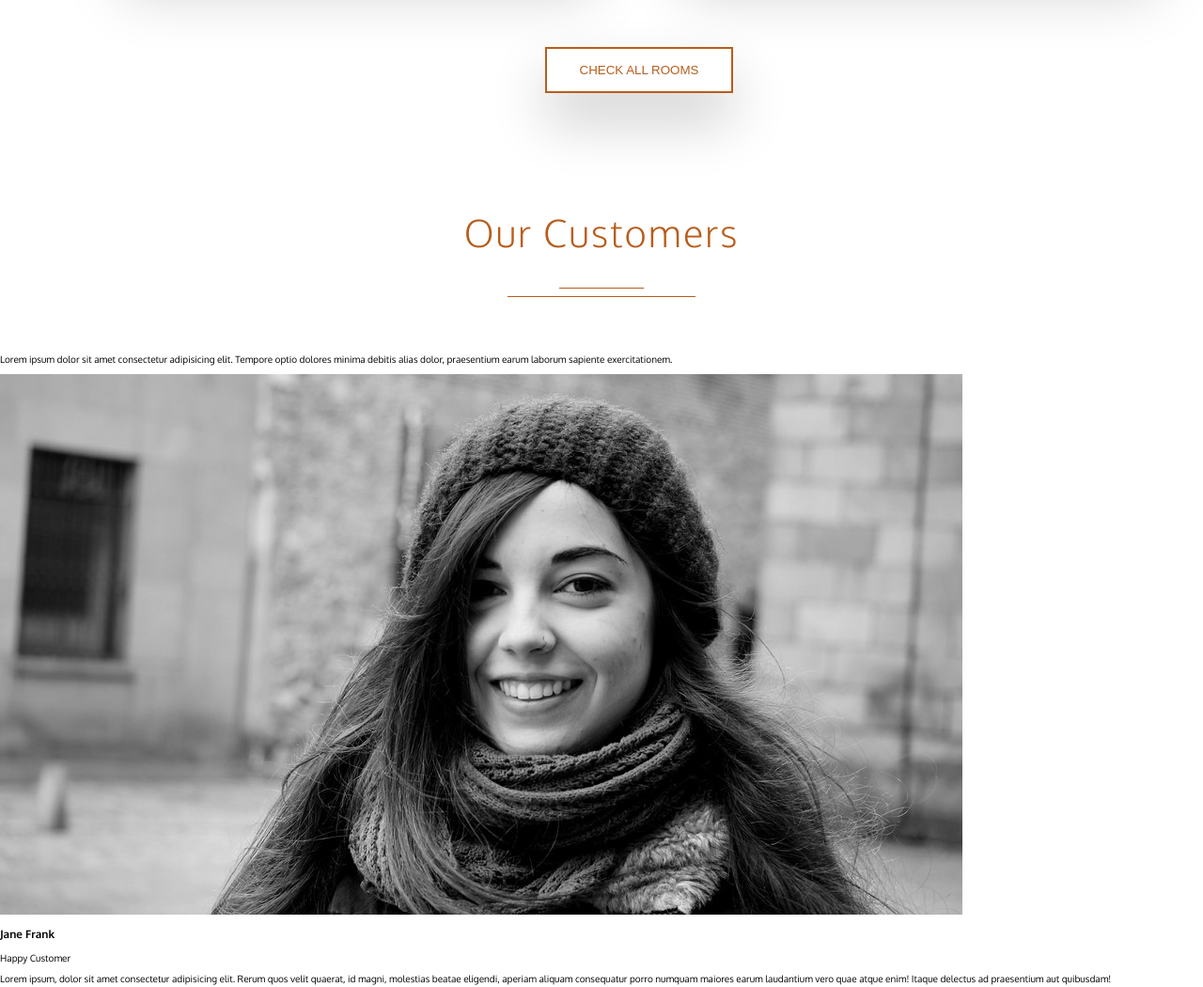
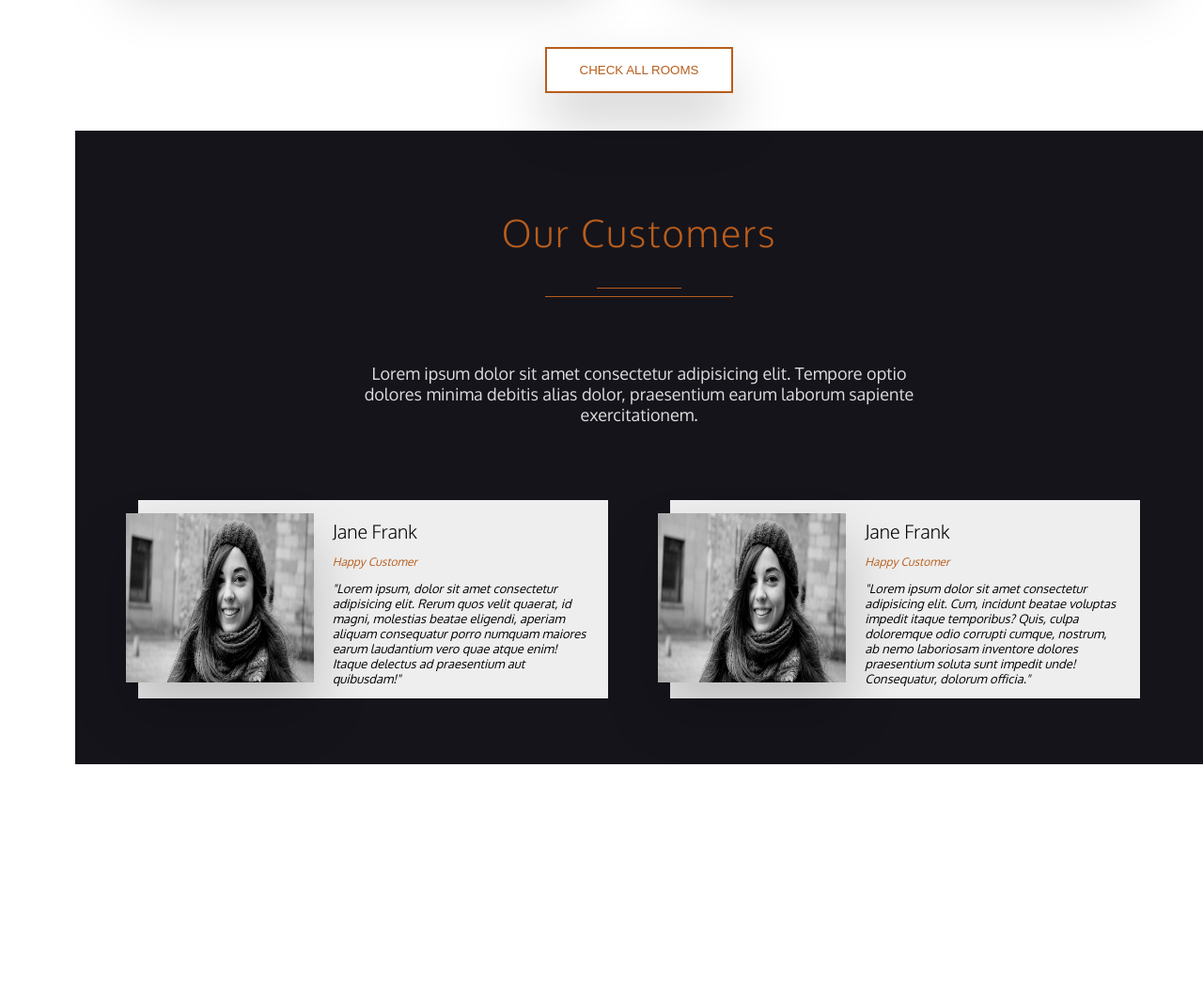
Before and after one commit to sahanpasindu/CSS_Fun_Projects, a plain HTML site: page mastering-css-with-project-01/index.html in a window 1280 px wide. Shown: the part 2820-3870 px from the top of the page at 94% size. After the commit the page ends 3633 px from the top, so only its background shows below. Drawn offline with Linux system fonts and the light colour scheme.

Commit message:
Completed CSS of customer section.

```diff
--- a/mastering-css-with-project-01/css/style.css
+++ b/mastering-css-with-project-01/css/style.css
@@ -530,3 +530,64 @@ body {
 }
 
 /* end of rooms */
+
+/* customers */
+
+.customers {
+   margin-left: 8rem;
+   padding-bottom: 7rem;
+   background-color: #15141B;
+}
+
+.customers-paragraph {
+   font-size: 1.8rem;
+   color: #DDD;
+   width: 50%;
+   margin: 2rem auto 8rem auto;
+   text-align: center;
+}
+
+.customers-card-wrapper {
+   display: flex;
+   justify-content: space-evenly;
+}
+
+.customer-card {
+   background-color: #EEE;
+   width: 50rem;
+   display: flex;
+}
+
+.customer-image-wrapper {
+   margin: auto 0;
+}
+
+.customer-image {
+   width: 20rem;
+   height: 18rem;
+   margin-left: -1.3rem;
+   box-shadow: 0 3rem 6rem rgba(0, 0, 0, 0.2);
+}
+
+.customer-info {
+   padding: 0 2rem;
+}
+
+.customer-full-name {
+   font-size: 2rem;
+   font-weight: 300;
+   margin-bottom: 0;
+}
+
+.customer-paragraph-1 {
+   font-size: 1.2rem;
+   font-style: italic;
+   color: #b85d1c;
+}
+
+.customer-paragraph-2 {
+   font-size: 1.3rem;
+   font-style: italic;
+}
+
+/* end of customers */
--- a/mastering-css-with-project-01/index.html
+++ b/mastering-css-with-project-01/index.html
@@ -201,7 +201,7 @@
             </div>
          </div>
 
-         <p class="customer-paragraph">
+         <p class="customers-paragraph">
             Lorem ipsum dolor sit amet consectetur adipisicing elit. Tempore optio dolores minima debitis alias dolor,
             praesentium earum laborum sapiente exercitationem.
          </p>
@@ -209,27 +209,28 @@
          <div class="customers-card-wrapper">
             <div class="customer-card">
                <div class="customer-image-wrapper">
-                  <img src="./img/customer.jpeg" alt="Customer Image" srcset="" />
+                  <img src="./img/customer.jpeg" class="customer-image" alt="Customer Image" />
                </div>
                <div class="customer-info">
                   <h3 class="customer-full-name">Jane Frank</h3>
                   <p class="customer-paragraph-1">Happy Customer</p>
-                  <p class="customer-paragraph-2">Lorem ipsum, dolor sit amet consectetur adipisicing elit. Rerum quos
+                  <p class="customer-paragraph-2">"Lorem ipsum, dolor sit amet consectetur adipisicing elit. Rerum quos
                      velit quaerat, id magni, molestias beatae eligendi, aperiam aliquam consequatur porro numquam
-                     maiores earum laudantium vero quae atque enim! Itaque delectus ad praesentium aut quibusdam!</p>
+                     maiores earum laudantium vero quae atque enim! Itaque delectus ad praesentium aut quibusdam!"</p>
                </div>
             </div>
             <div class="customer-card">
                <div class="customer-image-wrapper">
-                  <img src="./img/customer.jpeg" alt="Customer Image" srcset="" />
+                  <img src="./img/customer.jpeg" class="customer-image" alt="Customer Image" />
                </div>
                <div class="customer-info">
                   <h3 class="customer-full-name">Jane Frank</h3>
                   <p class="customer-paragraph-1">Happy Customer</p>
-                  <p class="customer-paragraph-2">Lorem ipsum dolor sit amet consectetur adipisicing elit. Cum, incidunt
+                  <p class="customer-paragraph-2">"Lorem ipsum dolor sit amet consectetur adipisicing elit. Cum,
+                     incidunt
                      beatae voluptas impedit itaque temporibus? Quis, culpa doloremque odio corrupti cumque, nostrum, ab
                      nemo laboriosam inventore dolores praesentium soluta sunt impedit unde! Consequatur, dolorum
-                     officia.</p>
+                     officia."</p>
                </div>
             </div>
          </div>
```
